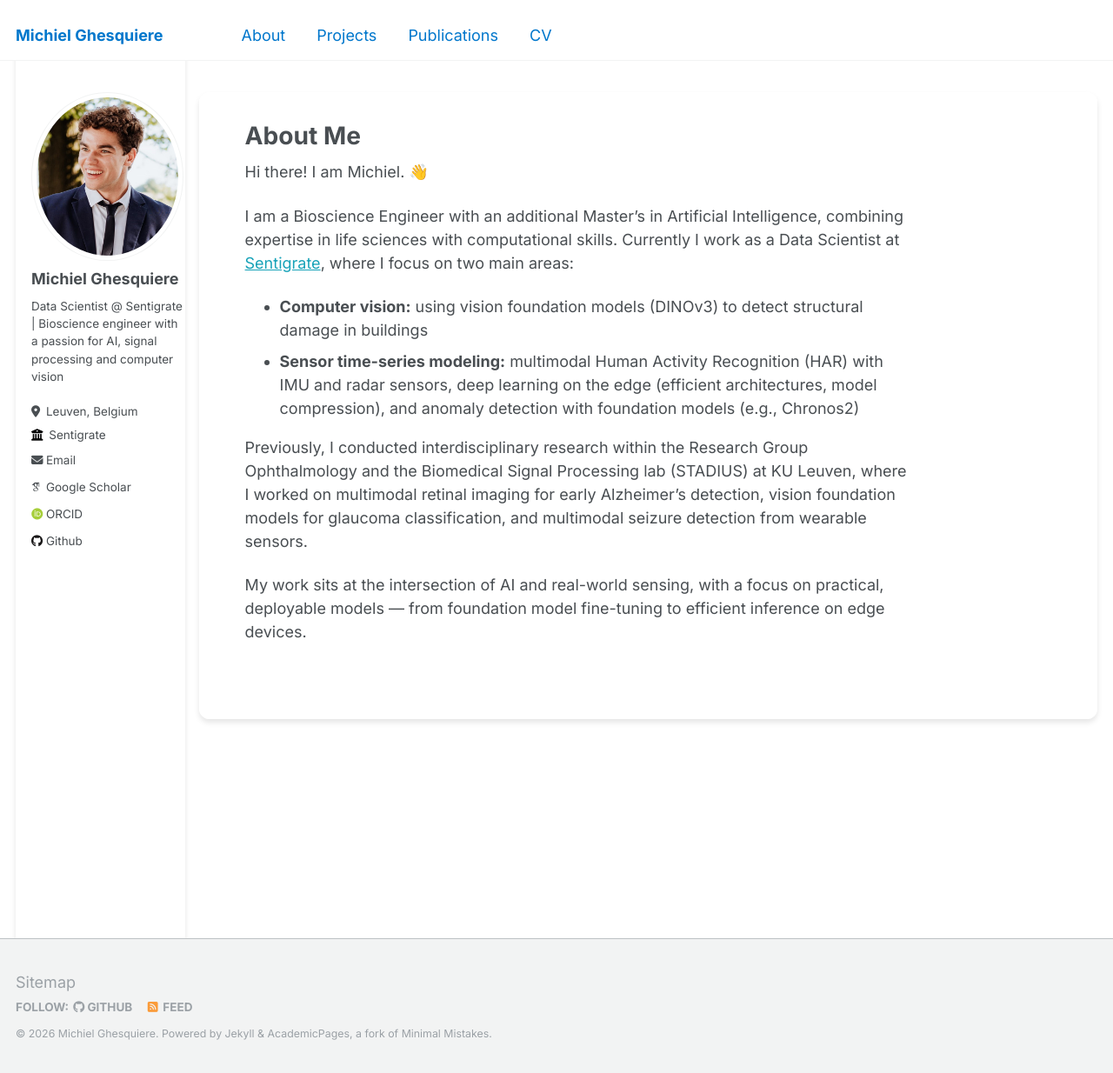
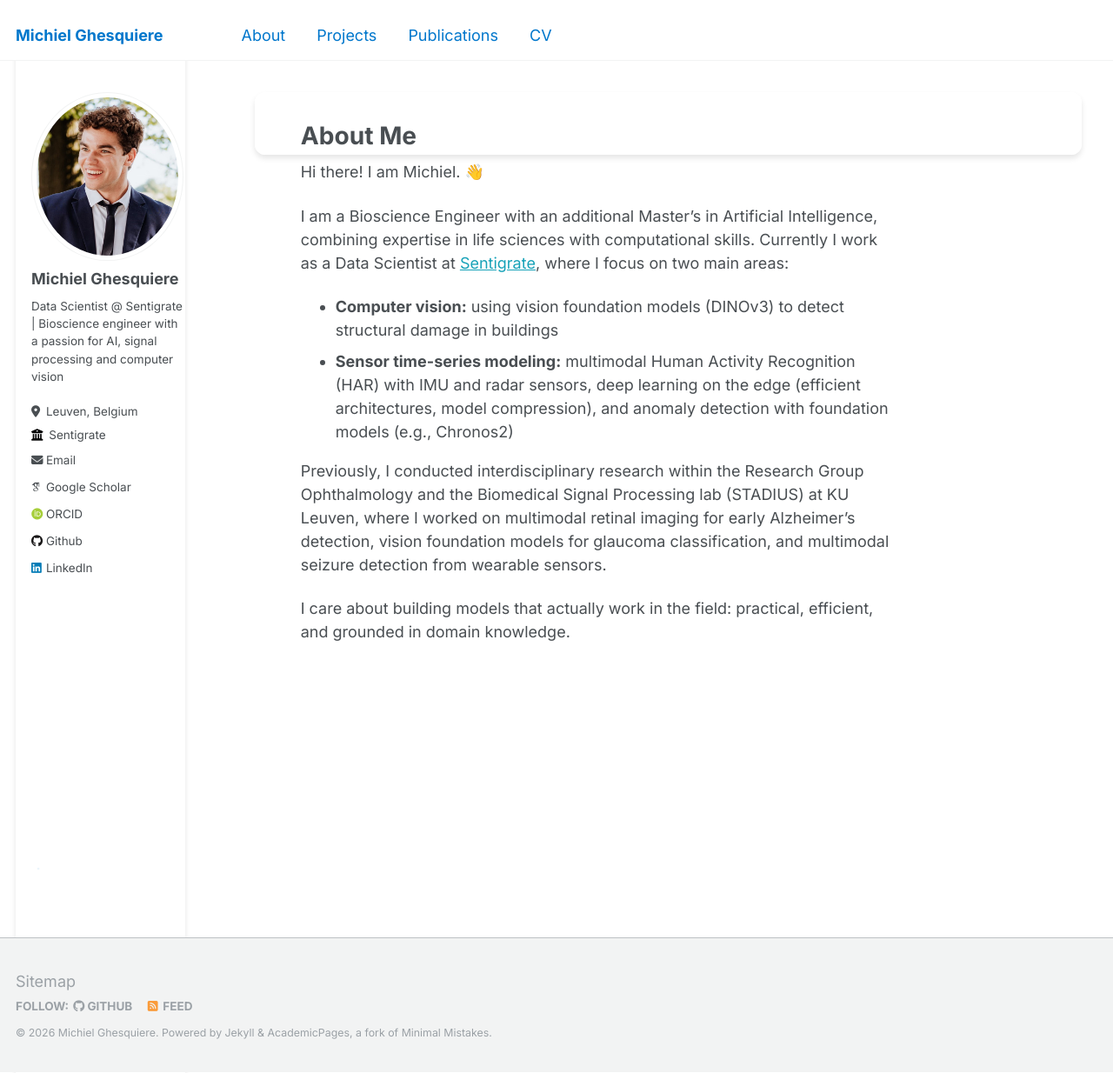
Before and after one commit to MichielGhesquiere/MichielGhesquiere.github.io, a Jekyll site: the page built from _pages/about.md, in a window 1280 px wide and 1234 px high. Shown: the whole window at 87% size. Built offline with Jekyll 4.4.1, drawn with Linux system fonts in a browser that asks for light colours; some web fonts are replaced.

Commit message:
Add LinkedIn, fix sidebar layout, clean up dashes in text

```diff
--- a/_config.yml
+++ b/_config.yml
@@ -57,7 +57,7 @@ author:
   keybase          : # Username
   instagram        : # Username
   lastfm           : # Username
-  linkedin         : # Username
+  linkedin         : michiel-ghesquiere-397aa51a6
   mastodon         : # URL
   medium           : # URL
   pinterest        : # Username
--- a/_pages/about.md
+++ b/_pages/about.md
@@ -16,4 +16,4 @@ I am a Bioscience Engineer with an additional Master's in Artificial Intelligenc
 
 Previously, I conducted interdisciplinary research within the Research Group Ophthalmology and the Biomedical Signal Processing lab (STADIUS) at KU Leuven, where I worked on multimodal retinal imaging for early Alzheimer's detection, vision foundation models for glaucoma classification, and multimodal seizure detection from wearable sensors.
 
-My work sits at the intersection of AI and real-world sensing, with a focus on practical, deployable models — from foundation model fine-tuning to efficient inference on edge devices.
+I care about building models that actually work in the field: practical, efficient, and grounded in domain knowledge.
--- a/_sass/_page.scss
+++ b/_sass/_page.scss
@@ -29,6 +29,14 @@
     @include span(10 of 12 last);
     @include prefix(0.5 of 12);
     @include suffix(2 of 12);
+  }
+
+  // When sidebar becomes fixed, replace float layout with margin-based
+  @media screen and (min-width: $sidebar-screen-min-width) {
+    float: none;
+    width: auto;
+    margin-left: 275px;
+    margin-right: 1em;
   }
 
   .page__inner-wrap {
```
Also changed, not shown: _pages/cv.md (+1 -1 lines).
